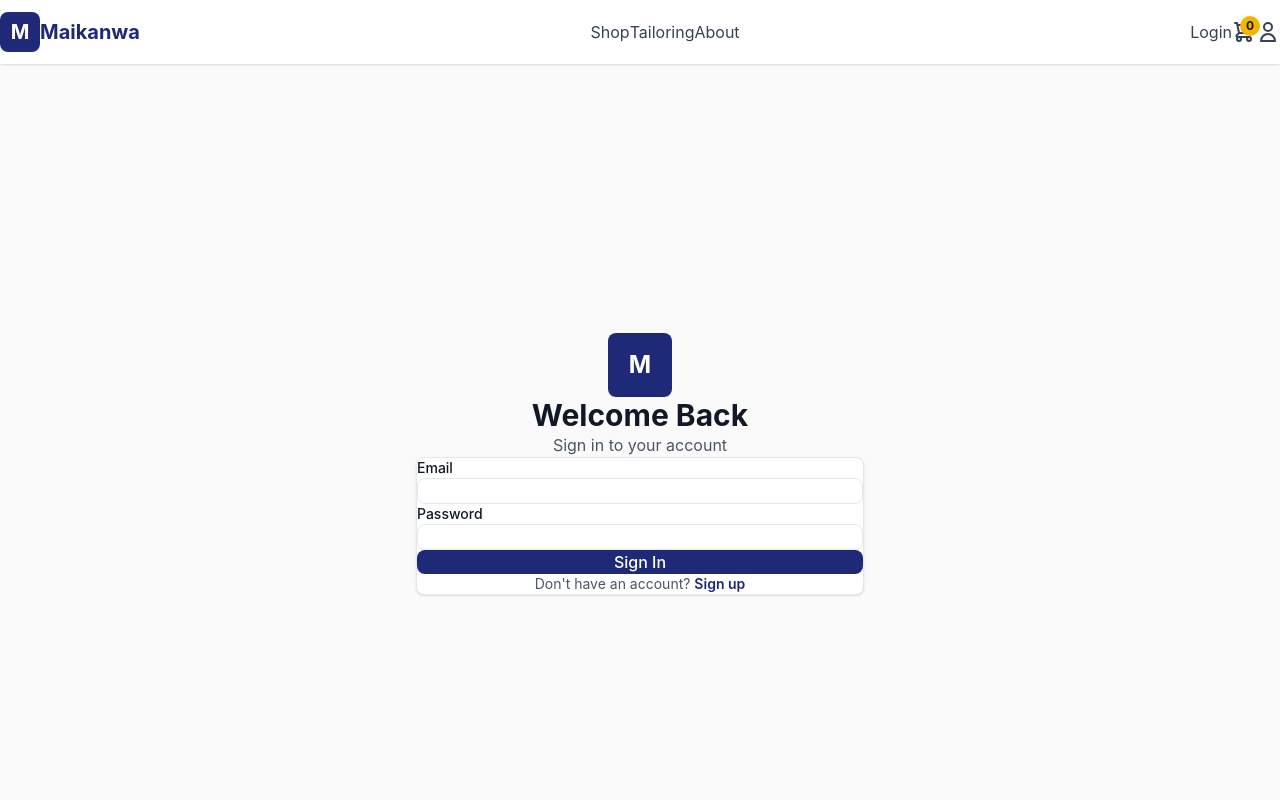
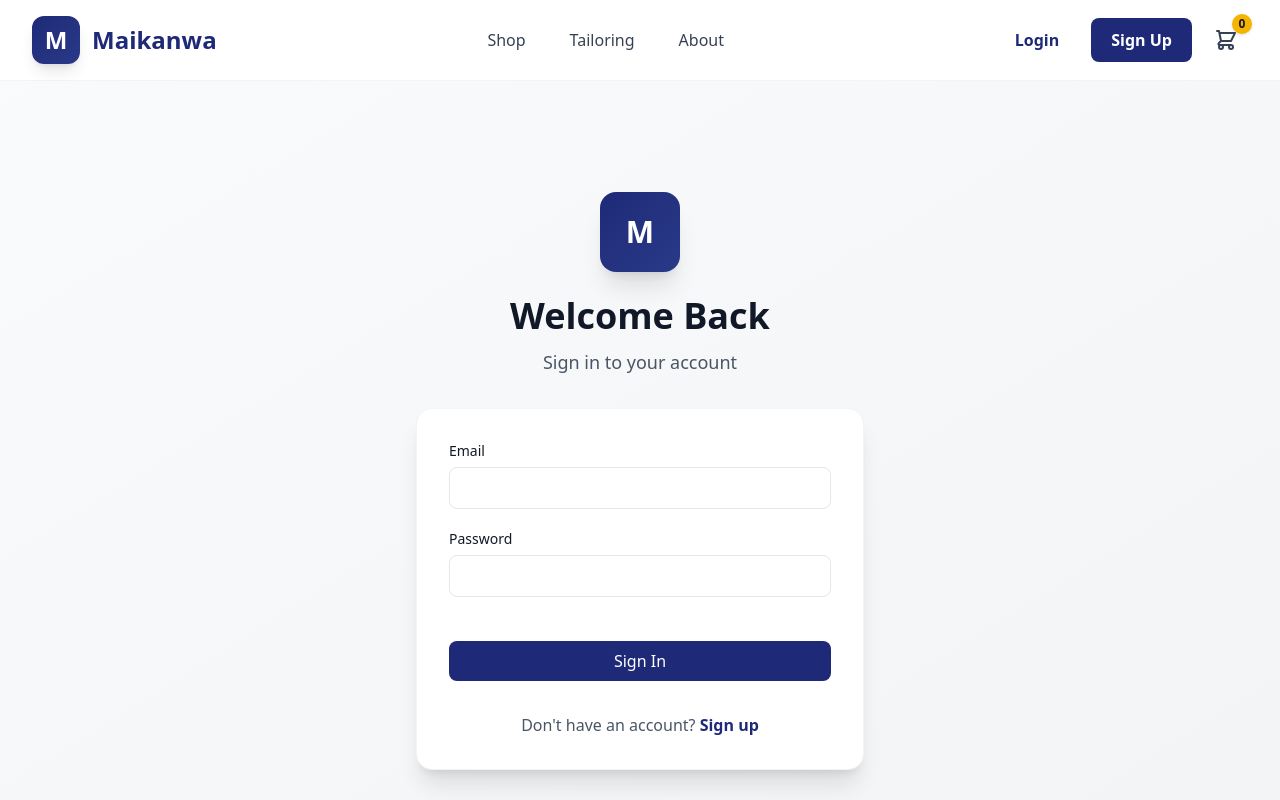
Before and after one commit to ibnsulemanjnr/maikanwa, a Next.js app in the folder apps/web/: page /auth/login in a window 1280 px wide. Shown: the top 800 px of the page. Built offline with nearby package versions, Linux system fonts and the light colour scheme.

Commit message:
FIX tailwind issue

```diff
--- a/apps/web/app/(store)/auth/login/page.tsx
+++ b/apps/web/app/(store)/auth/login/page.tsx
@@ -1,46 +1,46 @@
-'use client';
+"use client";
 
-import { useState } from 'react';
-import Link from 'next/link';
-import { Input, Button, Alert } from '@/components/ui';
+import { useState } from "react";
+import Link from "next/link";
+import { Input, Button, Alert } from "@/components/ui";
 
 export default function LoginPage() {
-  const [formData, setFormData] = useState({ email: '', password: '' });
-  const [error, setError] = useState('');
+  const [formData, setFormData] = useState({ email: "", password: "" });
+  const [error, setError] = useState("");
   const [isLoading, setIsLoading] = useState(false);
 
   const handleSubmit = async (e: React.FormEvent) => {
     e.preventDefault();
-    setError('');
+    setError("");
     setIsLoading(true);
 
     setTimeout(() => {
       setIsLoading(false);
-      setError('Login functionality coming soon');
+      setError("Login functionality coming soon");
     }, 1000);
   };
 
   return (
-    <div className="min-h-screen flex items-center justify-center bg-[#FAFAFA] px-4 py-12">
+    <div className="min-h-screen flex items-center justify-center bg-gradient-to-br from-gray-50 to-gray-100 px-4 py-12">
       <div className="w-full max-w-md">
         <div className="text-center mb-8">
           <Link href="/" className="inline-block">
-            <div className="w-16 h-16 bg-[#1E2A78] rounded-lg flex items-center justify-center mx-auto mb-4">
-              <span className="text-white font-bold text-2xl">M</span>
+            <div className="w-20 h-20 bg-gradient-to-br from-[#1E2A78] to-[#2A3A88] rounded-2xl flex items-center justify-center mx-auto mb-6 shadow-xl">
+              <span className="text-white font-bold text-3xl">M</span>
             </div>
           </Link>
-          <h1 className="text-3xl font-bold text-[#111827] mb-2">Welcome Back</h1>
-          <p className="text-gray-600">Sign in to your account</p>
+          <h1 className="text-4xl font-bold text-[#111827] mb-3">Welcome Back</h1>
+          <p className="text-gray-600 text-lg">Sign in to your account</p>
         </div>
 
-        <div className="bg-white rounded-lg shadow-sm border border-[#E5E7EB] p-6">
+        <div className="bg-white rounded-2xl shadow-xl border border-gray-100 p-8">
           {error && (
-            <Alert variant="error" className="mb-4">
+            <Alert variant="error" className="mb-6">
               {error}
             </Alert>
           )}
 
-          <form onSubmit={handleSubmit} className="space-y-4">
+          <form onSubmit={handleSubmit} className="space-y-5">
             <Input
               label="Email"
               type="email"
@@ -57,14 +57,14 @@ export default function LoginPage() {
               required
             />
 
-            <Button type="submit" fullWidth disabled={isLoading}>
-              {isLoading ? 'Signing in...' : 'Sign In'}
+            <Button type="submit" fullWidth disabled={isLoading} className="mt-6">
+              {isLoading ? "Signing in..." : "Sign In"}
             </Button>
           </form>
 
-          <div className="mt-6 text-center text-sm">
-            <span className="text-gray-600">Don't have an account? </span>
-            <Link href="/auth/register" className="text-[#1E2A78] font-semibold hover:underline">
+          <div className="mt-8 text-center">
+            <span className="text-gray-600">Don&apos;t have an account? </span>
+            <Link href="/auth/register" className="text-[#1E2A78] font-bold hover:underline">
               Sign up
             </Link>
           </div>
--- a/apps/web/app/(store)/auth/register/page.tsx
+++ b/apps/web/app/(store)/auth/register/page.tsx
@@ -1,51 +1,57 @@
-'use client';
+"use client";
 
-import { useState } from 'react';
-import Link from 'next/link';
-import { Input, Button, Alert } from '@/components/ui';
+import { useState } from "react";
+import Link from "next/link";
+import { Input, Button, Alert } from "@/components/ui";
 
 export default function RegisterPage() {
-  const [formData, setFormData] = useState({ name: '', email: '', phone: '', password: '', confirmPassword: '' });
-  const [error, setError] = useState('');
+  const [formData, setFormData] = useState({
+    name: "",
+    email: "",
+    phone: "",
+    password: "",
+    confirmPassword: "",
+  });
+  const [error, setError] = useState("");
   const [isLoading, setIsLoading] = useState(false);
 
   const handleSubmit = async (e: React.FormEvent) => {
     e.preventDefault();
-    setError('');
+    setError("");
 
     if (formData.password !== formData.confirmPassword) {
-      setError('Passwords do not match');
+      setError("Passwords do not match");
       return;
     }
 
     setIsLoading(true);
     setTimeout(() => {
       setIsLoading(false);
-      setError('Registration functionality coming soon');
+      setError("Registration functionality coming soon");
     }, 1000);
   };
 
   return (
-    <div className="min-h-screen flex items-center justify-center bg-[#FAFAFA] px-4 py-12">
+    <div className="min-h-screen flex items-center justify-center bg-gradient-to-br from-gray-50 to-gray-100 px-4 py-12">
       <div className="w-full max-w-md">
         <div className="text-center mb-8">
           <Link href="/" className="inline-block">
-            <div className="w-16 h-16 bg-[#1E2A78] rounded-lg flex items-center justify-center mx-auto mb-4">
-              <span className="text-white font-bold text-2xl">M</span>
+            <div className="w-20 h-20 bg-gradient-to-br from-[#1E2A78] to-[#2A3A88] rounded-2xl flex items-center justify-center mx-auto mb-6 shadow-xl">
+              <span className="text-white font-bold text-3xl">M</span>
             </div>
           </Link>
-          <h1 className="text-3xl font-bold text-[#111827] mb-2">Create Account</h1>
-          <p className="text-gray-600">Join Maikanwa today</p>
+          <h1 className="text-4xl font-bold text-[#111827] mb-3">Create Account</h1>
+          <p className="text-gray-600 text-lg">Join Maikanwa today</p>
         </div>
 
-        <div className="bg-white rounded-lg shadow-sm border border-[#E5E7EB] p-6">
+        <div className="bg-white rounded-2xl shadow-xl border border-gray-100 p-8">
           {error && (
-            <Alert variant="error" className="mb-4">
+            <Alert variant="error" className="mb-6">
               {error}
             </Alert>
           )}
 
-          <form onSubmit={handleSubmit} className="space-y-4">
+          <form onSubmit={handleSubmit} className="space-y-5">
             <Input
               label="Full Name"
               type="text"
@@ -86,14 +92,14 @@ export default function RegisterPage() {
               required
             />
 
-            <Button type="submit" fullWidth disabled={isLoading}>
-              {isLoading ? 'Creating account...' : 'Create Account'}
+            <Button type="submit" fullWidth disabled={isLoading} className="mt-6">
+              {isLoading ? "Creating account..." : "Create Account"}
             </Button>
           </form>
 
-          <div className="mt-6 text-center text-sm">
+          <div className="mt-8 text-center">
             <span className="text-gray-600">Already have an account? </span>
-            <Link href="/auth/login" className="text-[#1E2A78] font-semibold hover:underline">
+            <Link href="/auth/login" className="text-[#1E2A78] font-bold hover:underline">
               Sign in
             </Link>
           </div>
--- a/apps/web/app/globals.css
+++ b/apps/web/app/globals.css
@@ -25,34 +25,3 @@
   --color-error: var(--error);
   --color-warning: var(--warning);
 }
-
-* {
-  box-sizing: border-box;
-  margin: 0;
-  padding: 0;
-}
-
-body {
-  background: var(--background);
-  color: var(--text);
-  font-family:
-    -apple-system, BlinkMacSystemFont, "Segoe UI", Roboto, "Helvetica Neue", Arial, sans-serif;
-  -webkit-font-smoothing: antialiased;
-  -moz-osx-font-smoothing: grayscale;
-}
-
-input,
-textarea,
-select,
-button {
-  font-family: inherit;
-}
-
-button {
-  cursor: pointer;
-}
-
-button:disabled {
-  cursor: not-allowed;
-  opacity: 0.6;
-}
--- a/apps/web/components/store/Navbar.tsx
+++ b/apps/web/components/store/Navbar.tsx
@@ -7,51 +7,54 @@ export default function Navbar() {
   const [mobileMenuOpen, setMobileMenuOpen] = useState(false);
 
   return (
-    <header className="sticky top-0 z-50 bg-white shadow-sm">
+    <header className="sticky top-0 z-50 bg-white border-b border-gray-100">
       <div className="max-w-7xl mx-auto px-4 sm:px-6 lg:px-8">
-        <div className="flex items-center justify-between h-16">
-          {/* Logo */}
-          <Link href="/" className="flex items-center space-x-3 flex-shrink-0">
-            <div className="w-10 h-10 bg-[#1E2A78] rounded-lg flex items-center justify-center">
-              <span className="text-white font-bold text-xl">M</span>
+        <div className="flex items-center justify-between h-20">
+          <Link href="/" className="flex items-center gap-3">
+            <div className="w-12 h-12 bg-gradient-to-br from-[#1E2A78] to-[#2A3A88] rounded-xl flex items-center justify-center shadow-lg">
+              <span className="text-white font-bold text-2xl">M</span>
             </div>
-            <span className="text-xl font-bold text-[#1E2A78] hidden sm:block">Maikanwa</span>
+            <span className="text-2xl font-bold text-[#1E2A78]">Maikanwa</span>
           </Link>
 
-          {/* Desktop Navigation */}
-          <nav className="hidden md:flex items-center space-x-2">
+          <nav className="hidden md:flex items-center gap-1">
             <Link
               href="/shop"
-              className="px-4 py-2 text-gray-700 hover:text-[#1E2A78] hover:bg-gray-50 rounded-md transition-colors"
+              className="px-5 py-2.5 text-gray-700 hover:text-[#1E2A78] hover:bg-gray-50 rounded-lg font-medium transition-all"
             >
               Shop
             </Link>
             <Link
               href="/tailoring"
-              className="px-4 py-2 text-gray-700 hover:text-[#1E2A78] hover:bg-gray-50 rounded-md transition-colors"
+              className="px-5 py-2.5 text-gray-700 hover:text-[#1E2A78] hover:bg-gray-50 rounded-lg font-medium transition-all"
             >
               Tailoring
             </Link>
             <Link
               href="/about"
-              className="px-4 py-2 text-gray-700 hover:text-[#1E2A78] hover:bg-gray-50 rounded-md transition-colors"
+              className="px-5 py-2.5 text-gray-700 hover:text-[#1E2A78] hover:bg-gray-50 rounded-lg font-medium transition-all"
             >
               About
             </Link>
           </nav>
 
-          {/* Right Actions */}
-          <div className="flex items-center space-x-2">
+          <div className="flex items-center gap-3">
             <Link
               href="/auth/login"
-              className="hidden sm:block px-4 py-2 text-gray-700 hover:text-[#1E2A78] hover:bg-gray-50 rounded-md transition-colors"
+              className="hidden md:block px-5 py-2.5 text-[#1E2A78] font-semibold hover:bg-gray-50 rounded-lg transition-all"
             >
               Login
+            </Link>
+            <Link
+              href="/auth/register"
+              className="hidden md:block px-5 py-2.5 bg-[#1E2A78] text-white font-semibold rounded-lg hover:bg-[#2A3A88] transition-all"
+            >
+              Sign Up
             </Link>
 
             <Link
               href="/cart"
-              className="relative p-2 text-gray-700 hover:text-[#1E2A78] hover:bg-gray-50 rounded-md transition-colors"
+              className="relative p-2.5 text-gray-700 hover:bg-gray-50 rounded-lg transition-all"
             >
               <svg className="w-6 h-6" fill="none" viewBox="0 0 24 24" stroke="currentColor">
                 <path
@@ -61,29 +64,14 @@ export default function Navbar() {
                   d="M3 3h2l.4 2M7 13h10l4-8H5.4M7 13L5.4 5M7 13l-2.293 2.293c-.63.63-.184 1.707.707 1.707H17m0 0a2 2 0 100 4 2 2 0 000-4zm-8 2a2 2 0 11-4 0 2 2 0 014 0z"
                 />
               </svg>
-              <span className="absolute -top-1 -right-1 bg-[#F4B400] text-[#111827] text-xs font-bold rounded-full h-5 w-5 flex items-center justify-center">
+              <span className="absolute -top-1 -right-1 bg-[#F4B400] text-[#111827] text-xs font-bold rounded-full h-5 w-5 flex items-center justify-center shadow-sm">
                 0
               </span>
             </Link>
 
-            <Link
-              href="/account"
-              className="hidden sm:flex p-2 text-gray-700 hover:text-[#1E2A78] hover:bg-gray-50 rounded-md transition-colors"
-            >
-              <svg className="w-6 h-6" fill="none" viewBox="0 0 24 24" stroke="currentColor">
-                <path
-                  strokeLinecap="round"
-                  strokeLinejoin="round"
-                  strokeWidth={2}
-                  d="M16 7a4 4 0 11-8 0 4 4 0 018 0zM12 14a7 7 0 00-7 7h14a7 7 0 00-7-7z"
-                />
-              </svg>
-            </Link>
-
             <button
               onClick={() => setMobileMenuOpen(!mobileMenuOpen)}
-              className="md:hidden p-2 text-gray-700 hover:bg-gray-50 rounded-md transition-colors"
-              aria-label="Toggle menu"
+              className="md:hidden p-2.5 text-gray-700 hover:bg-gray-50 rounded-lg transition-all"
             >
               {mobileMenuOpen ? (
                 <svg className="w-6 h-6" fill="none" viewBox="0 0 24 24" stroke="currentColor">
@@ -109,45 +97,46 @@ export default function Navbar() {
         </div>
       </div>
 
-      {/* Mobile Menu */}
       {mobileMenuOpen && (
-        <div className="md:hidden border-t border-gray-200 bg-white">
-          <nav className="px-4 py-2 space-y-1">
+        <div className="md:hidden border-t border-gray-100 bg-white shadow-lg">
+          <nav className="px-4 py-4 space-y-2">
             <Link
               href="/shop"
-              className="block px-4 py-2 text-gray-700 hover:text-[#1E2A78] hover:bg-gray-50 rounded-md transition-colors"
+              className="block px-4 py-3 text-gray-700 hover:text-[#1E2A78] hover:bg-gray-50 rounded-lg font-medium transition-all"
               onClick={() => setMobileMenuOpen(false)}
             >
               Shop
             </Link>
             <Link
               href="/tailoring"
-              className="block px-4 py-2 text-gray-700 hover:text-[#1E2A78] hover:bg-gray-50 rounded-md transition-colors"
+              className="block px-4 py-3 text-gray-700 hover:text-[#1E2A78] hover:bg-gray-50 rounded-lg font-medium transition-all"
               onClick={() => setMobileMenuOpen(false)}
             >
               Tailoring
             </Link>
             <Link
               href="/about"
-              className="block px-4 py-2 text-gray-700 hover:text-[#1E2A78] hover:bg-gray-50 rounded-md transition-colors"
+              className="block px-4 py-3 text-gray-700 hover:text-[#1E2A78] hover:bg-gray-50 rounded-lg font-medium transition-all"
               onClick={() => setMobileMenuOpen(false)}
             >
               About
             </Link>
+            <div className="pt-2 border-t border-gray-100 space-y-2">
               <Link
                 href="/auth/login"
-              className="block px-4 py-2 text-gray-700 hover:text-[#1E2A78] hover:bg-gray-50 rounded-md transition-colors"
+                className="block px-4 py-3 text-[#1E2A78] font-semibold hover:bg-gray-50 rounded-lg transition-all"
                 onClick={() => setMobileMenuOpen(false)}
               >
                 Login
               </Link>
               <Link
-              href="/account"
-              className="block px-4 py-2 text-gray-700 hover:text-[#1E2A78] hover:bg-gray-50 rounded-md transition-colors"
+                href="/auth/register"
+                className="block px-4 py-3 bg-[#1E2A78] text-white font-semibold rounded-lg hover:bg-[#2A3A88] transition-all text-center"
                 onClick={() => setMobileMenuOpen(false)}
               >
-              Account
+                Sign Up
               </Link>
+            </div>
           </nav>
         </div>
       )}
```
Also changed, not shown: apps/web/app/(store)/page.tsx (+52 -59 lines). Lines whose indentation alone changed are shown as unchanged.
